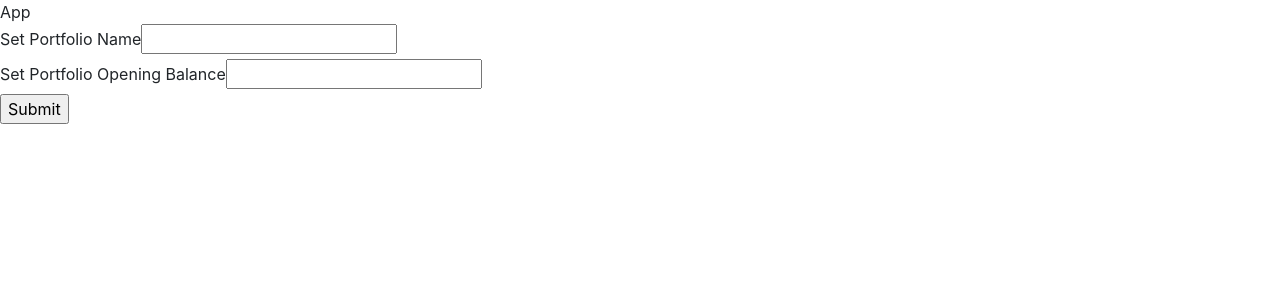
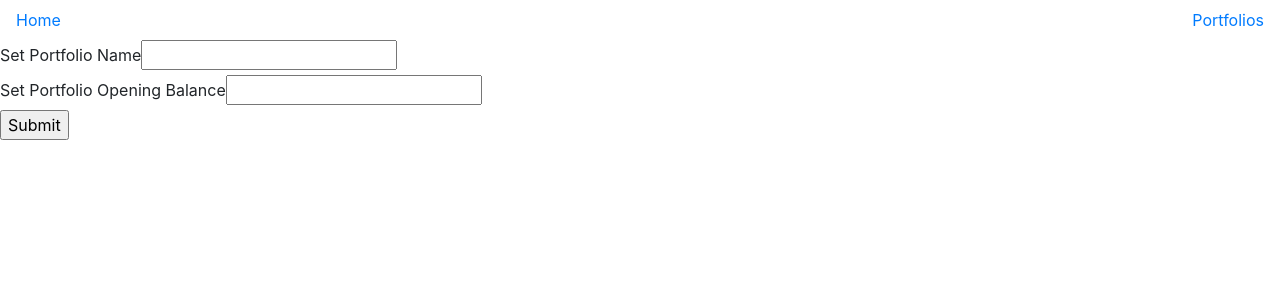
Before and after one commit to Kanu-E/portfolio-app-frontend, a React (Create React App) app: page /portfolios/new in a window 1280 px wide. Shown: the top 300 px of the page. Built offline with nearby package versions, Linux system fonts and the light colour scheme; no server answers.

Commit message:
add Navbar

```diff
--- a/src/App.js
+++ b/src/App.js
@@ -1,8 +1,8 @@
 import React, { Component } from 'react';
 import {connect} from 'react-redux';
-// import {fetchPortfolios} from './actions/fetchPortfolios'
 import PortfolioContainer from './containers/portfolioContainer'
-import './App.css';
+import NavBar from './components/navBar';
+
 
 class App extends Component {
 
@@ -15,9 +15,9 @@
 
     return (
       <div>
-        App
+        <NavBar/>
         <PortfolioContainer/>
-        {/* <StocksContainer/> */}
+
       </div>
     )
   }
--- a/src/components/navBar.js
+++ b/src/components/navBar.js
@@ -0,0 +1,22 @@
+import React from 'react';
+import { NavLink } from 'react-router-dom';
+
+const link = {
+    // width: '100px',
+    // padding: '20px ',
+    // margin: '0 60px 60px',
+    // background: 'blue',
+    // textDecoration: 'none',
+    // color: 'white',
+}
+
+const NavBar = () => {
+  return (
+    <div className="navbar">
+     <NavLink to="/" style={link}>Home</NavLink>
+     <NavLink to="/portfolios" exact style={link}>Portfolios</NavLink>
+    </div>
+  );
+};
+
+export default NavBar;
```
